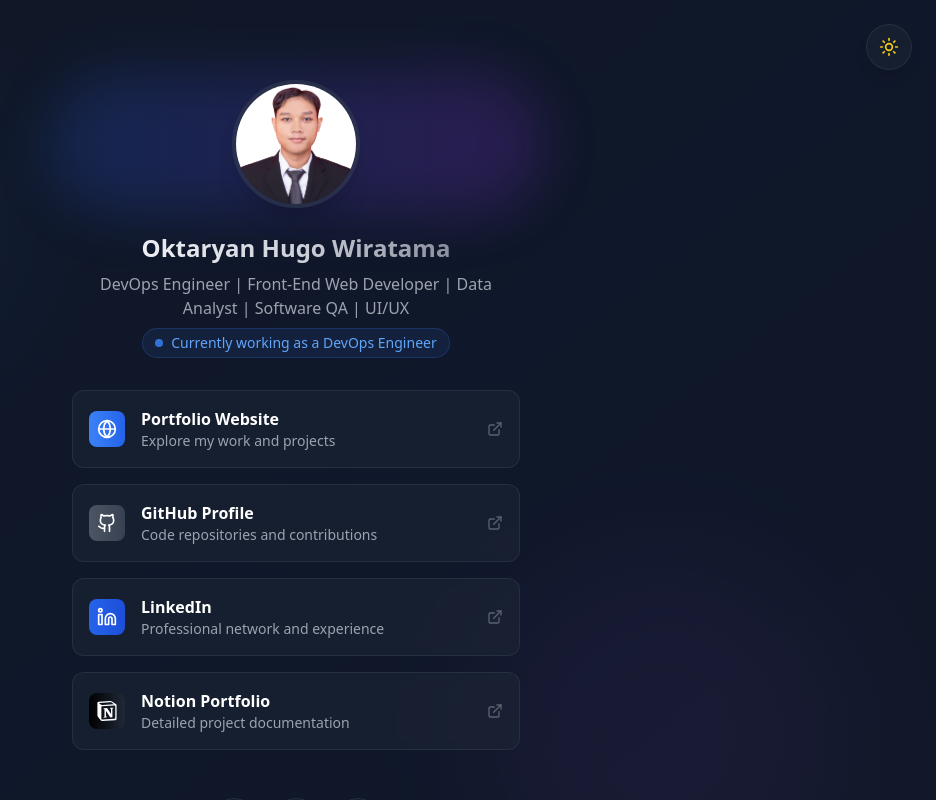
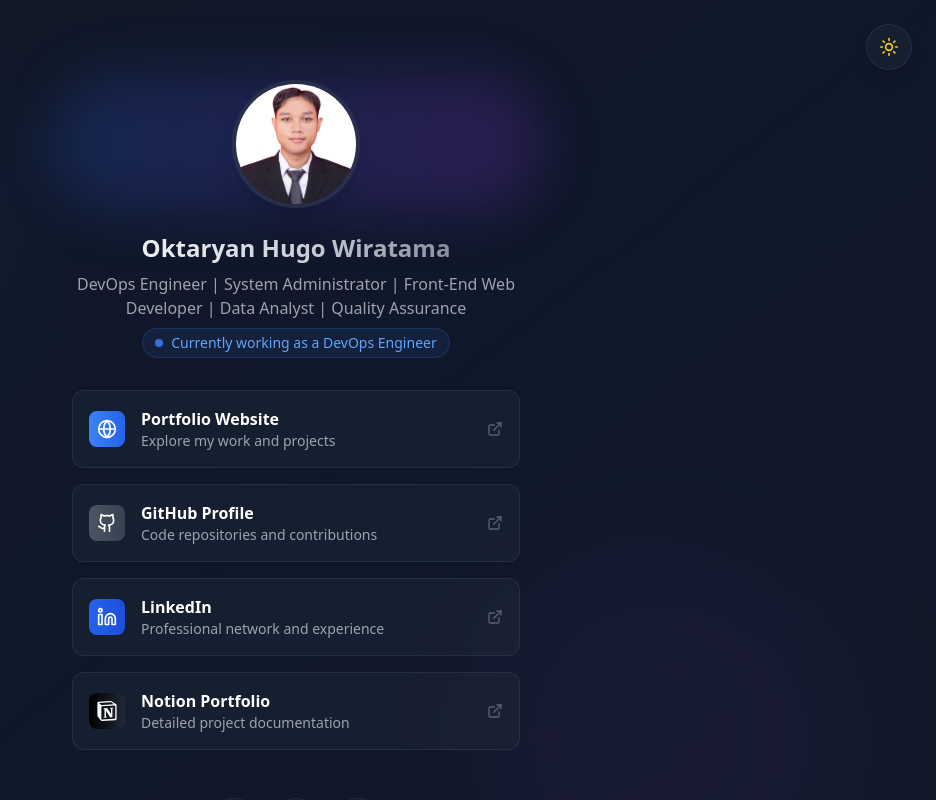
Before and after one commit to hugowrtma/linkhub, a React (Create React App) app: page / in a window 1280 px wide. Shown: the top 800 px of the page, without its empty margins (344-1280 px from the left). Built offline with nearby package versions, Linux system fonts and the light colour scheme.

Commit message:
update 2026

```diff
--- a/src/App.js
+++ b/src/App.js
@@ -138,7 +138,7 @@ function App() {
       Oktaryan Hugo Wiratama
     </h1>
     <p className={`${dark ? 'text-gray-400' : 'text-gray-600'}`}>
-      DevOps Engineer | Front-End Web Developer | Data Analyst | Software QA | UI/UX
+      DevOps Engineer | System Administrator | Front-End Web Developer | Data Analyst | Quality Assurance
     </p>
 
     {/* Status Badge */}
```
